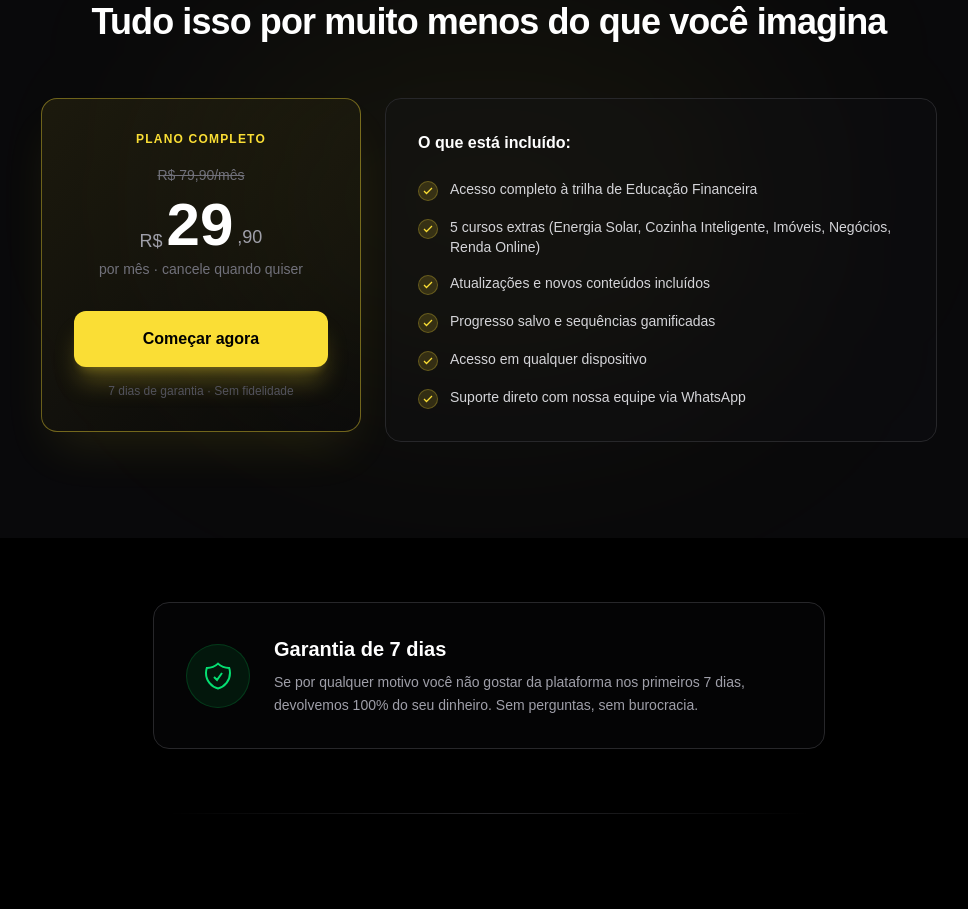
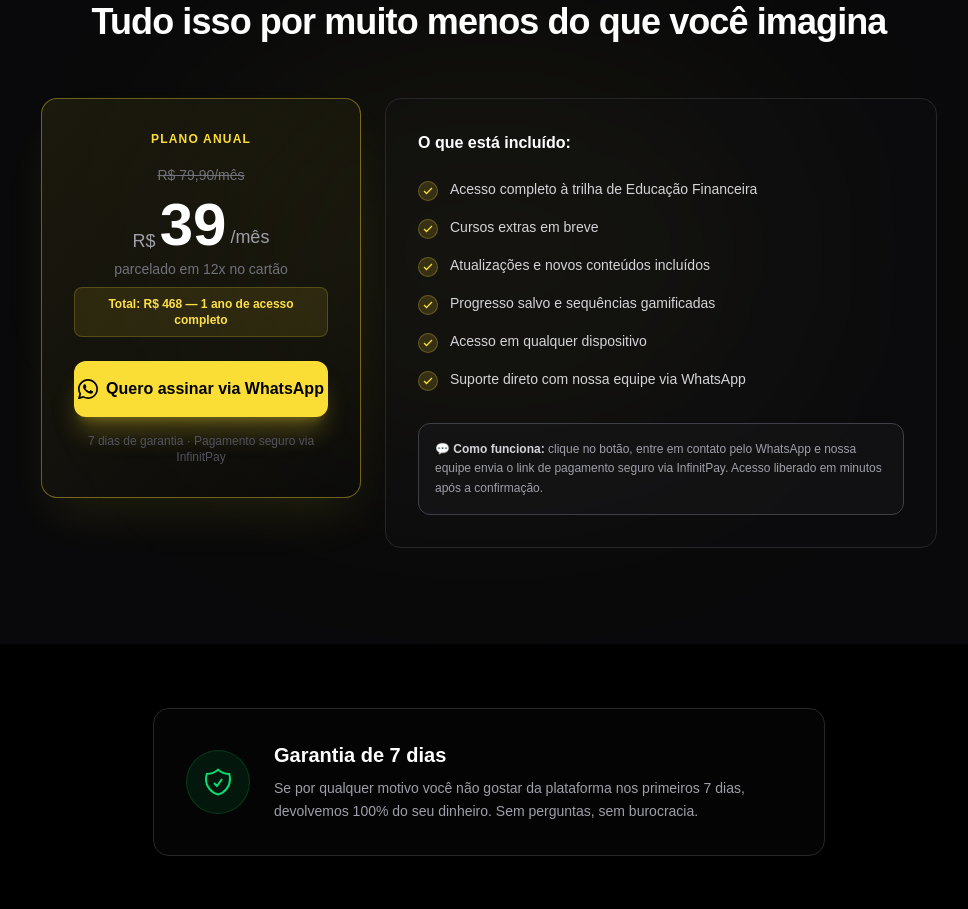
Before and after one commit to gustavo-gomess/AURUM, a Next.js app in the folder aurum-plataforma/: page / in a window 1280 px wide. Shown: the part 7640-8549 px from the top of the page, without its empty margins (151-1119 px from the left). Built offline with nearby package versions, Linux system fonts and the light colour scheme.

Commit message:
feat: update Offer component with new pricing details and WhatsApp integration for subscriptions

```diff
--- a/aurum-plataforma/src/components/home/Offer.tsx
+++ b/aurum-plataforma/src/components/home/Offer.tsx
@@ -1,11 +1,13 @@
 const included = [
   "Acesso completo à trilha de Educação Financeira",
-  "5 cursos extras (Energia Solar, Cozinha Inteligente, Imóveis, Negócios, Renda Online)",
+  "Cursos extras em breve",
   "Atualizações e novos conteúdos incluídos",
   "Progresso salvo e sequências gamificadas",
   "Acesso em qualquer dispositivo",
   "Suporte direto com nossa equipe via WhatsApp",
 ]
+
+const WHATSAPP_URL = "https://api.whatsapp.com/send/?phone=55&text=Ol%C3%A1%2C+quero+assinar+a+AURUM+por+R%2439%2Fm%C3%AAs&type=phone_number&app_absent=0"
 
 export default function Offer() {
   return (
@@ -30,27 +32,39 @@ export default function Offer() {
         <div className="flex flex-col md:flex-row gap-6 items-start justify-center">
           {/* Card preço */}
           <div className="w-full md:w-80 rounded-2xl border border-yellow-500/40 bg-gradient-to-br from-yellow-500/[0.08] to-transparent p-8 shadow-2xl shadow-yellow-500/10 flex flex-col items-center text-center shrink-0">
-            <span className="text-yellow-400 text-xs font-bold uppercase tracking-widest mb-4">Plano completo</span>
+            <span className="text-yellow-400 text-xs font-bold uppercase tracking-widest mb-4">Plano anual</span>
 
             <div className="mb-2">
               <span className="text-zinc-500 text-sm line-through">R$ 79,90/mês</span>
             </div>
             <div className="flex items-end gap-1 mb-1">
               <span className="text-zinc-400 text-lg font-medium">R$</span>
-              <span className="text-6xl font-black text-white leading-none">29</span>
-              <span className="text-zinc-400 text-lg font-medium mb-1">,90</span>
+              <span className="text-6xl font-black text-white leading-none">39</span>
+              <span className="text-zinc-400 text-lg font-medium mb-1">/mês</span>
             </div>
-            <span className="text-zinc-500 text-sm mb-8">por mês · cancele quando quiser</span>
+            <span className="text-zinc-500 text-sm mb-2">parcelado em 12x no cartão</span>
+
+            <div className="w-full mb-6 py-2 px-3 rounded-lg bg-yellow-500/10 border border-yellow-500/20">
+              <p className="text-yellow-300 text-xs font-semibold">
+                Total: R$ 468 — 1 ano de acesso completo
+              </p>
+            </div>
 
             <a
-              href="/dashboard"
-              className="w-full py-4 rounded-xl bg-yellow-400 text-black font-black text-base hover:bg-yellow-300 transition-all duration-200 shadow-xl shadow-yellow-400/25 hover:-translate-y-0.5 text-center block"
+              href={WHATSAPP_URL}
+              target="_blank"
+              rel="noopener noreferrer"
+              className="w-full py-4 rounded-xl bg-yellow-400 text-black font-black text-base hover:bg-yellow-300 transition-all duration-200 shadow-xl shadow-yellow-400/25 hover:-translate-y-0.5 text-center flex items-center justify-center gap-2"
             >
-              Começar agora
+              <svg className="w-5 h-5" fill="currentColor" viewBox="0 0 24 24">
+                <path d="M17.472 14.382c-.297-.149-1.758-.867-2.03-.967-.273-.099-.471-.148-.67.15-.197.297-.767.966-.94 1.164-.173.199-.347.223-.644.075-.297-.15-1.255-.463-2.39-1.475-.883-.788-1.48-1.761-1.653-2.059-.173-.297-.018-.458.13-.606.134-.133.298-.347.446-.52.149-.174.198-.298.298-.497.099-.198.05-.371-.025-.52-.075-.149-.669-1.612-.916-2.207-.242-.579-.487-.5-.669-.51-.173-.008-.371-.01-.57-.01-.198 0-.52.074-.792.372-.272.297-1.04 1.016-1.04 2.479 0 1.462 1.065 2.875 1.213 3.074.149.198 2.096 3.2 5.077 4.487.709.306 1.262.489 1.694.625.712.227 1.36.195 1.871.118.571-.085 1.758-.719 2.006-1.413.248-.694.248-1.289.173-1.413-.074-.124-.272-.198-.57-.347z"/>
+                <path d="M12 0C5.373 0 0 5.373 0 12c0 2.123.554 4.118 1.528 5.845L.057 23.571a.5.5 0 0 0 .61.637l5.939-1.56A11.945 11.945 0 0 0 12 24c6.627 0 12-5.373 12-12S18.627 0 12 0zm0 22c-1.853 0-3.587-.5-5.084-1.375l-.361-.214-3.757.986.999-3.648-.235-.374A9.953 9.953 0 0 1 2 12C2 6.477 6.477 2 12 2s10 4.477 10 10-4.477 10-10 10z"/>
+              </svg>
+              Quero assinar via WhatsApp
             </a>
 
             <p className="text-zinc-600 text-xs mt-4">
-              7 dias de garantia · Sem fidelidade
+              7 dias de garantia · Pagamento seguro via InfinitPay
             </p>
           </div>
 
@@ -69,6 +83,12 @@ export default function Offer() {
                 </li>
               ))}
             </ul>
+
+            <div className="mt-8 p-4 rounded-xl border border-zinc-700 bg-zinc-900/50">
+              <p className="text-zinc-400 text-xs leading-relaxed">
+                💬 <strong className="text-zinc-300">Como funciona:</strong> clique no botão, entre em contato pelo WhatsApp e nossa equipe envia o link de pagamento seguro via InfinitPay. Acesso liberado em minutos após a confirmação.
+              </p>
+            </div>
           </div>
         </div>
       </div>
```
